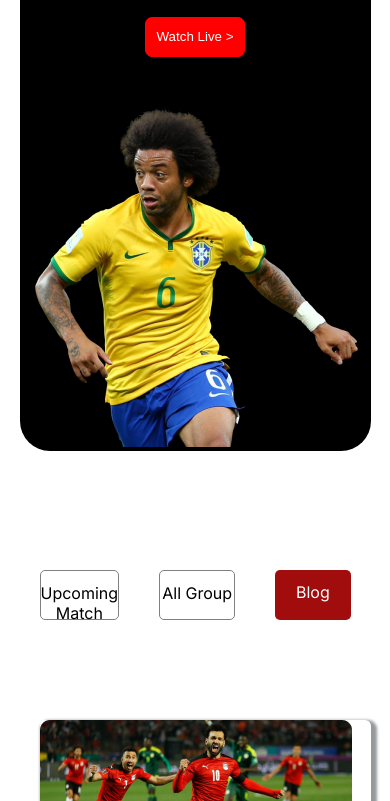
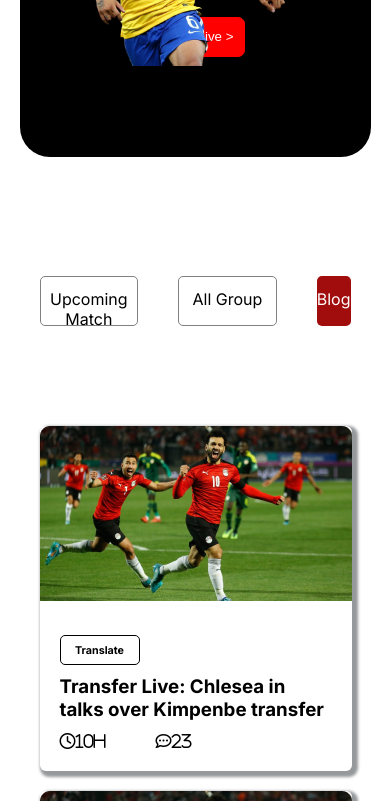
Before and after one commit to mehedinur/worldcup-assignment, a plain HTML site: page index.html in a window 390 px wide. Shown: the part 383-1184 px from the top of the page. Drawn offline with Linux system fonts and the light colour scheme.

Commit message:
review update

```diff
--- a/index.html
+++ b/index.html
@@ -49,7 +49,7 @@
             <div class="mid-one">
                 <a class="blg-btn" href="">Blog</a>
                 <a class="bt-color" href="">All Group</a>
-                <a class=" bt-color" href="">Upcoming Match</a>
+                <a class=" bt-color bt-color1" href="">Upcoming Match</a>
             </div>
             <div class="cards">
                 <div class="card">
--- a/style.css
+++ b/style.css
@@ -122,7 +122,12 @@ Button a {
 .card {
     box-shadow: 3px 3px 3px 3px rgb(150, 153, 155);
     border-radius: 6px;
+    width: 100%;
 
+}
+
+.card-thumbnail {
+    width: 100%;
 }
 
 .card-info {
@@ -178,7 +183,7 @@ ul {
 ul li {
     display: inline-block;
     color: gray;
-    margin: 40px;
+    margin: 30px;
 }
 
 .social-icon {
@@ -210,7 +215,7 @@ ul li {
 
 /* MediaQuery tablet-part Start */
 
-@media only screen and (min-width: 900px) and (max-width: 1100px) {
+@media only screen and (max-width: 900px) {
 
     /* banner part start */
 
@@ -298,7 +303,16 @@ ul li {
         grid-template-columns: repeat(2, 1fr);
         margin-left: 20px;
         gap: 20px;
+        width: 300px;
 
+    }
+
+    .card {
+        width: 100%;
+    }
+
+    .card-thumbnail {
+        width: 100%;
     }
 
     .tablet-part {
@@ -328,7 +342,7 @@ ul li {
 /* MediaQuery tablet-part end */
 
 /*MediaQuery mobile-part start*/
-@media only screen and (max-width: 899px) {
+@media only screen and (max-width: 667px) {
 
     .container {
         max-width: 450px;
@@ -365,15 +379,8 @@ ul li {
         font-size: 15px;
     }
 
-    .banner-img {
-        width: 100%;
-        height: 60%;
-
-    }
-
     .banner-img img {
-        padding-top: 30px;
-        margin-left: 15px;
+        margin-left: 55px;
         height: 100%;
     }
 
@@ -422,7 +429,7 @@ ul li {
         background-color: white;
         color: black;
         border: 1px solid gray;
-        width: 150px;
+        width: 450px;
         height: 50px;
         border-radius: 5px;
         margin: 20px;
@@ -439,7 +446,7 @@ ul li {
         border-radius: 5px;
         margin: 20px;
         text-align: center;
-        padding-top: 12px;
+        padding-top: 13px;
     }
 
     /* Middle part end */
@@ -451,6 +458,7 @@ ul li {
         grid-template-columns: repeat(1, 1fr);
         margin-left: 20px;
         gap: 20px;
+        width: 300px;
 
     }
 
@@ -470,7 +478,4 @@ ul li {
     .social-icon {
         margin-left: 5px;
     }
-
-    /* footer part end  */
-
 }
```
